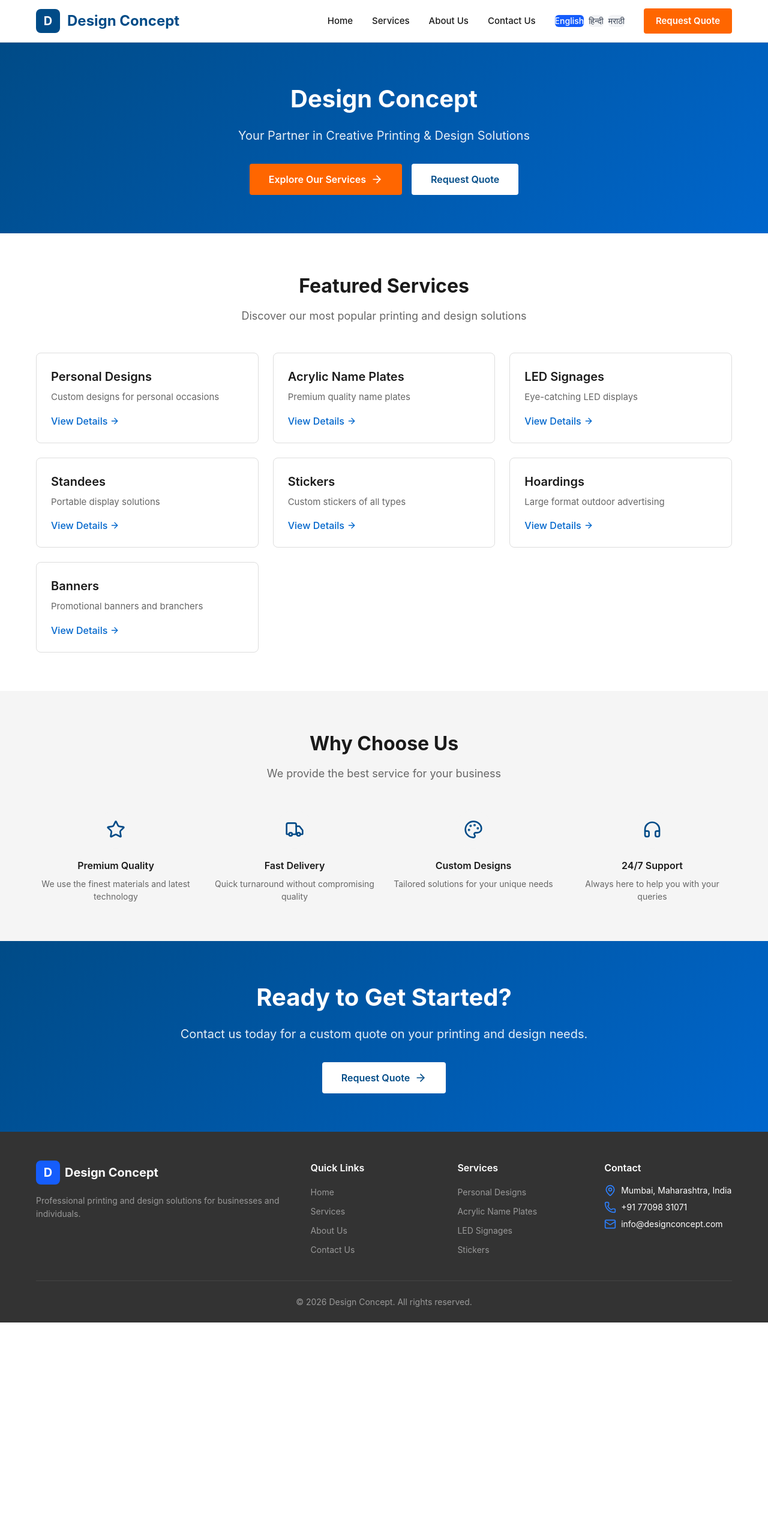
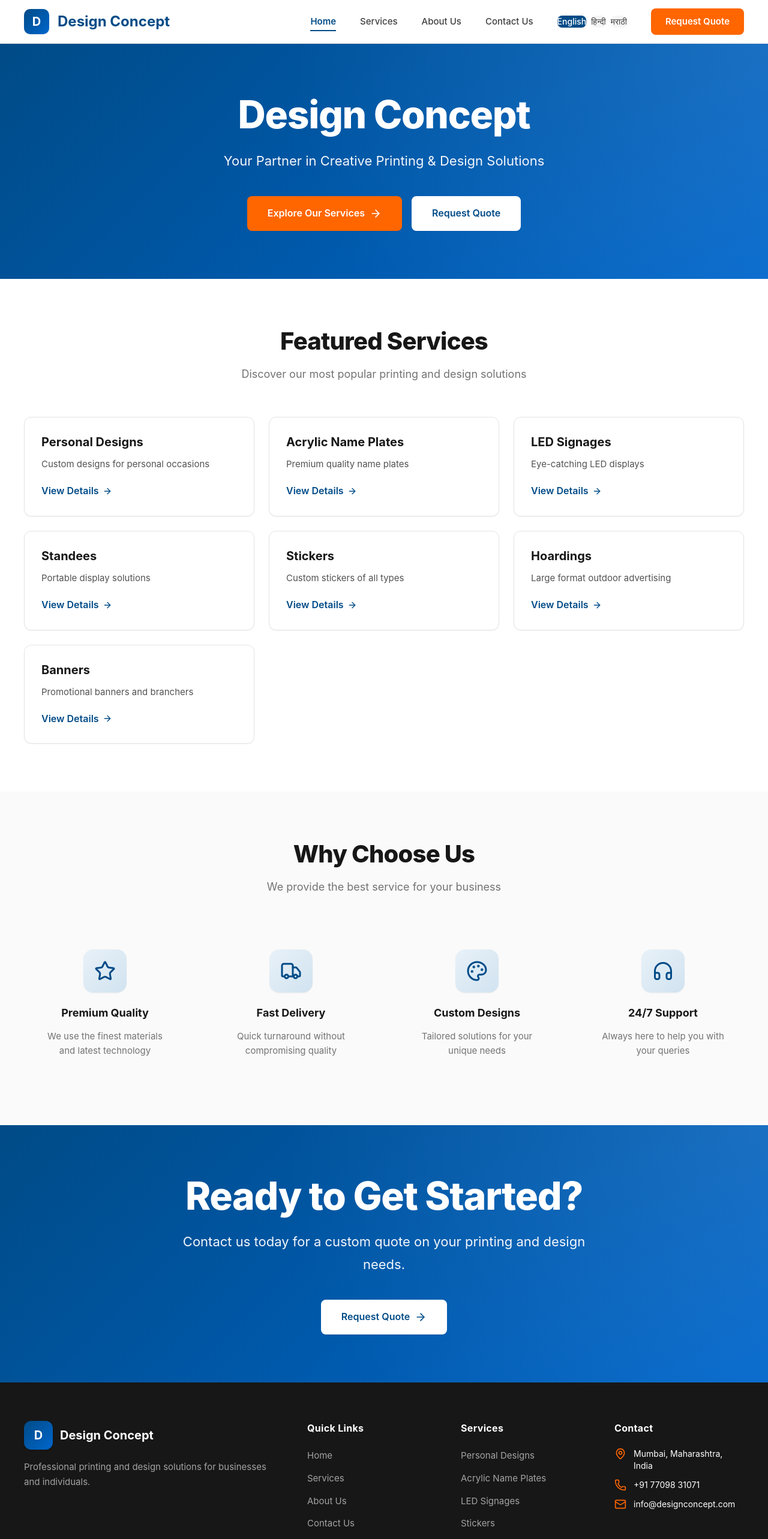
Before and after one commit to mujammil-2233/Design_web_project, a Next.js app in the folder website/: page /en/home in a window 1280 px wide. Shown: the top 2566 px of the page at 60% size. Before the commit the page ends 2205 px from the top, so only its background shows below. Built offline with nearby package versions, Linux system fonts and the light colour scheme.

Commit message:
Modernize UI design

```diff
--- a/website/app/globals.css
+++ b/website/app/globals.css
@@ -1,28 +1,63 @@
 @import "tailwindcss";
 
 :root {
-  /* Vistaprint-inspired colors */
+  /* Modern minimal color palette - Vistaprint inspired */
   --vp-blue: #004B87;
   --vp-blue-dark: #003366;
   --vp-blue-light: #0066CC;
+  --vp-blue-50: #E8F1F8;
+  --vp-blue-100: #D1E3F0;
   --vp-orange: #FF6600;
   --vp-orange-dark: #E55C00;
-  --vp-gray: #F5F5F5;
-  --vp-gray-dark: #333333;
+  --vp-orange-light: #FF8533;
+  --vp-gray-50: #FAFAFA;
+  --vp-gray-100: #F5F5F5;
+  --vp-gray-200: #E5E5E5;
+  --vp-gray-300: #D4D4D4;
+  --vp-gray-400: #A3A3A3;
+  --vp-gray-500: #737373;
+  --vp-gray-600: #525252;
+  --vp-gray-700: #404040;
+  --vp-gray-800: #262626;
+  --vp-gray-900: #171717;
   --vp-text: #1A1A1A;
-  --vp-border: #DDDDDD;
+  --vp-border: #E5E5E5;
+  --vp-white: #FFFFFF;
+
+  /* Shadows */
+  --shadow-sm: 0 1px 2px 0 rgba(0, 0, 0, 0.05);
+  --shadow-md: 0 4px 6px -1px rgba(0, 0, 0, 0.1), 0 2px 4px -2px rgba(0, 0, 0, 0.1);
+  --shadow-lg: 0 10px 15px -3px rgba(0, 0, 0, 0.1), 0 4px 6px -4px rgba(0, 0, 0, 0.1);
+  --shadow-xl: 0 20px 25px -5px rgba(0, 0, 0, 0.1), 0 8px 10px -6px rgba(0, 0, 0, 0.1);
+
+  /* Transitions */
+  --transition-fast: 150ms cubic-bezier(0.4, 0, 0.2, 1);
+  --transition-base: 200ms cubic-bezier(0.4, 0, 0.2, 1);
+  --transition-slow: 300ms cubic-bezier(0.4, 0, 0.2, 1);
 }
 
 @theme inline {
   --color-vp-blue: var(--vp-blue);
   --color-vp-blue-dark: var(--vp-blue-dark);
   --color-vp-blue-light: var(--vp-blue-light);
+  --color-vp-blue-50: var(--vp-blue-50);
+  --color-vp-blue-100: var(--vp-blue-100);
   --color-vp-orange: var(--vp-orange);
   --color-vp-orange-dark: var(--vp-orange-dark);
-  --color-vp-gray: var(--vp-gray);
-  --color-vp-gray-dark: var(--vp-gray-dark);
+  --color-vp-orange-light: var(--vp-orange-light);
+  --color-vp-gray-50: var(--vp-gray-50);
+  --color-vp-gray-100: var(--vp-gray-100);
+  --color-vp-gray-200: var(--vp-gray-200);
+  --color-vp-gray-300: var(--vp-gray-300);
+  --color-vp-gray-400: var(--vp-gray-400);
+  --color-vp-gray-500: var(--vp-gray-500);
+  --color-vp-gray-600: var(--vp-gray-600);
+  --color-vp-gray-700: var(--vp-gray-700);
+  --color-vp-gray-800: var(--vp-gray-800);
+  --color-vp-gray-900: var(--vp-gray-900);
   --color-vp-text: var(--vp-text);
   --color-vp-border: var(--vp-border);
+  --color-vp-white: var(--vp-white);
 }
 
 * {
@@ -37,134 +72,245 @@ html {
 }
 
 body {
-  font-family: -apple-system, BlinkMacSystemFont, 'Segoe UI', 'Roboto', 'Helvetica Neue', Arial, sans-serif;
-  color: var(--vp-text);
-  background: white;
-  line-height: 1.5;
+  font-family: 'Inter', -apple-system, BlinkMacSystemFont, 'Segoe UI', 'Roboto', 'Helvetica Neue', Arial, sans-serif;
+  color: var(--vp-gray-900);
+  background: var(--vp-white);
+  line-height: 1.6;
   -webkit-font-smoothing: antialiased;
   -moz-osx-font-smoothing: grayscale;
 }
 
-/* Container - Vistaprint style */
+/* Container - Modern minimal */
 .container {
-  max-width: 1200px;
+  max-width: 1280px;
   margin: 0 auto;
-  padding: 0 20px;
+  padding: 0 24px;
 }
 
-/* Header - Vistaprint style */
+@media (min-width: 640px) {
+  .container {
+    padding: 0 32px;
+  }
+}
+
+@media (min-width: 1024px) {
+  .container {
+    padding: 0 40px;
+  }
+}
+
+/* Header - Modern minimal with glass effect */
 .header {
-  background: white;
+  background: rgba(255, 255, 255, 0.95);
+  backdrop-filter: blur(10px);
+  -webkit-backdrop-filter: blur(10px);
   border-bottom: 1px solid var(--vp-border);
   position: sticky;
   top: 0;
   z-index: 100;
+  transition: box-shadow var(--transition-base);
+}
+
+.header.scrolled {
+  box-shadow: var(--shadow-md);
 }
 
 .header-nav {
   display: flex;
   align-items: center;
   justify-content: space-between;
-  height: 70px;
+  height: 72px;
   gap: 2rem;
 }
 
 .header-logo {
   display: flex;
   align-items: center;
-  gap: 0.75rem;
+  gap: 0.875rem;
   font-size: 1.5rem;
   font-weight: 700;
   color: var(--vp-blue);
   text-decoration: none;
+  transition: opacity var(--transition-base);
+}
+
+.header-logo:hover {
+  opacity: 0.9;
 }
 
 .header-logo-icon {
-  width: 40px;
-  height: 40px;
-  background: var(--vp-blue);
+  width: 42px;
+  height: 42px;
+  background: linear-gradient(135deg, var(--vp-blue) 0%, var(--vp-blue-light) 100%);
   color: white;
-  border-radius: 8px;
+  border-radius: 10px;
   display: flex;
   align-items: center;
   justify-content: center;
   font-weight: 700;
   font-size: 1.25rem;
+  box-shadow: var(--shadow-sm);
+  transition: transform var(--transition-base), box-shadow var(--transition-base);
+}
+
+.header-logo:hover .header-logo-icon {
+  transform: translateY(-2px);
+  box-shadow: var(--shadow-md);
 }
 
 .header-menu {
   display: flex;
   align-items: center;
-  gap: 2rem;
+  gap: 2.5rem;
 }
 
 .header-menu a {
-  color: var(--vp-text);
+  color: var(--vp-gray-700);
   text-decoration: none;
   font-weight: 500;
   font-size: 0.9375rem;
-  transition: color 0.2s;
+  transition: color var(--transition-base);
+  position: relative;
+}
+
+.header-menu a::after {
+  content: '';
+  position: absolute;
+  bottom: -4px;
+  left: 0;
+  width: 0;
+  height: 2px;
+  background: var(--vp-blue);
+  transition: width var(--transition-base);
 }
 
 .header-menu a:hover {
-  color: var(--vp-blue-light);
+  color: var(--vp-blue);
+}
+
+.header-menu a:hover::after {
+  width: 100%;
+}
+
+.header-menu a.active-nav {
+  color: var(--vp-blue);
+  font-weight: 600;
+}
+
+.header-menu a.active-nav::after {
+  width: 100%;
 }
 
 .header-cta {
   background: var(--vp-orange);
   color: white !important;
-  padding: 0.625rem 1.25rem;
-  border-radius: 4px;
+  padding: 0.625rem 1.5rem;
+  border-radius: 8px;
   font-weight: 600 !important;
+  box-shadow: var(--shadow-sm);
+  transition: all var(--transition-base);
 }
 
 .header-cta:hover {
   background: var(--vp-orange-dark);
+  box-shadow: var(--shadow-md);
+  transform: translateY(-1px);
 }
 
-/* Hero Section */
+.header-cta::after {
+  display: none;
+}
+
+/* Hero Section - Modern with gradient */
 .hero {
   background: linear-gradient(135deg, var(--vp-blue) 0%, var(--vp-blue-light) 100%);
   color: white;
-  padding: 4rem 0;
+  padding: 5rem 0;
+  position: relative;
+  overflow: hidden;
+}
+
+.hero::before {
+  content: '';
+  position: absolute;
+  top: 0;
+  right: 0;
+  width: 100%;
+  height: 100%;
+  background: radial-gradient(circle at top right, rgba(255, 255, 255, 0.1) 0%, transparent 60%);
+  pointer-events: none;
 }
 
 .hero-content {
-  max-width: 800px;
+  max-width: 900px;
   margin: 0 auto;
   text-align: center;
+  position: relative;
+  z-index: 1;
 }
 
 .hero-title {
-  font-size: 2.5rem;
-  font-weight: 700;
-  margin-bottom: 1rem;
+  font-size: 3rem;
+  font-weight: 800;
+  margin-bottom: 1.25rem;
+  line-height: 1.2;
+  letter-spacing: -0.02em;
+}
+
+@media (min-width: 768px) {
+  .hero-title {
+    font-size: 3.5rem;
+  }
+}
+
+@media (min-width: 1024px) {
+  .hero-title {
+    font-size: 4rem;
+  }
 }
 
 .hero-subtitle {
   font-size: 1.25rem;
-  opacity: 0.9;
-  margin-bottom: 2rem;
+  opacity: 0.95;
+  margin-bottom: 2.5rem;
+  font-weight: 400;
+  line-height: 1.7;
+  max-width: 700px;
+  margin-left: auto;
+  margin-right: auto;
+}
+
+@media (min-width: 768px) {
+  .hero-subtitle {
+    font-size: 1.375rem;
+  }
 }
 
 .hero-buttons {
   display: flex;
   gap: 1rem;
   justify-content: center;
+  flex-wrap: wrap;
 }
 
 .btn {
   padding: 0.875rem 2rem;
-  border-radius: 4px;
+  border-radius: 8px;
   font-weight: 600;
   font-size: 1rem;
   text-decoration: none;
   display: inline-flex;
   align-items: center;
+  justify-content: center;
   gap: 0.5rem;
-  transition: all 0.2s;
+  transition: all var(--transition-base);
   cursor: pointer;
-  border: none;
+  border: 2px solid transparent;
+  box-shadow: var(--shadow-sm);
+}
+
+.btn:active {
+  transform: scale(0.98);
 }
 
 .btn-primary {
@@ -174,41 +320,58 @@ body {
 
 .btn-primary:hover {
   background: var(--vp-orange-dark);
+  box-shadow: var(--shadow-md);
+  transform: translateY(-2px);
 }
 
 .btn-secondary {
   background: white;
   color: var(--vp-blue);
+  border-color: white;
 }
 
 .btn-secondary:hover {
-  background: var(--vp-gray);
+  background: var(--vp-blue-50);
+  box-shadow: var(--shadow-md);
+  transform: translateY(-2px);
 }
 
-/* Section */
+/* Section - Modern spacing */
 .section {
-  padding: 4rem 0;
+  padding: 5rem 0;
 }
 
 .section-gray {
-  background: var(--vp-gray);
+  background: var(--vp-gray-50);
 }
 
 .section-title {
-  font-size: 2rem;
-  font-weight: 700;
+  font-size: 2.25rem;
+  font-weight: 800;
   text-align: center;
-  margin-bottom: 0.75rem;
+  margin-bottom: 1rem;
+  letter-spacing: -0.02em;
+  line-height: 1.2;
+}
+
+@media (min-width: 768px) {
+  .section-title {
+    font-size: 2.5rem;
+  }
 }
 
 .section-subtitle {
   text-align: center;
-  color: #666;
+  color: var(--vp-gray-500);
   font-size: 1.125rem;
-  margin-bottom: 3rem;
+  margin-bottom: 3.5rem;
+  line-height: 1.7;
+  max-width: 700px;
+  margin-left: auto;
+  margin-right: auto;
 }
 
-/* Grid */
+/* Grid - Modern */
 .grid {
   display: grid;
   gap: 1.5rem;
@@ -224,50 +387,65 @@ body {
   }
 }
 
-/* Card */
+/* Card - Modern minimal with subtle shadows */
 .card {
   background: white;
-  border: 1px solid var(--vp-border);
-  border-radius: 8px;
-  padding: 1.5rem;
-  transition: all 0.3s;
+  border: 1px solid var(--vp-gray-200);
+  border-radius: 12px;
+  padding: 1.75rem;
+  transition: all var(--transition-slow);
+  box-shadow: var(--shadow-sm);
 }
 
 .card:hover {
-  box-shadow: 0 4px 12px rgba(0, 0, 0, 0.1);
-  border-color: var(--vp-blue-light);
+  box-shadow: var(--shadow-lg);
+  border-color: var(--vp-blue-100);
+  transform: translateY(-4px);
 }
 
 .card-title {
   font-size: 1.25rem;
-  font-weight: 600;
-  margin-bottom: 0.5rem;
+  font-weight: 700;
+  margin-bottom: 0.75rem;
+  color: var(--vp-gray-900);
+  line-height: 1.3;
 }
 
 .card-description {
-  color: #666;
+  color: var(--vp-gray-600);
   font-size: 0.9375rem;
-  margin-bottom: 1rem;
+  margin-bottom: 1.25rem;
+  line-height: 1.6;
 }
 
 .card-link {
-  color: var(--vp-blue-light);
+  color: var(--vp-blue);
   text-decoration: none;
-  font-weight: 500;
+  font-weight: 600;
   display: inline-flex;
   align-items: center;
-  gap: 0.25rem;
+  gap: 0.375rem;
+  transition: all var(--transition-base);
 }
 
 .card-link:hover {
-  text-decoration: underline;
+  color: var(--vp-blue-light);
+  gap: 0.5rem;
 }
 
-/* Features */
+.card-link svg {
+  transition: transform var(--transition-base);
+}
+
+.card-link:hover svg {
+  transform: translateX(4px);
+}
+
+/* Features - Modern grid */
 .features {
   display: grid;
   grid-template-columns: repeat(1, 1fr);
-  gap: 2rem;
+  gap: 2.5rem;
 }
 
 @media (min-width: 768px) {
@@ -278,47 +456,64 @@ body {
 
 .feature {
   text-align: center;
+  padding: 2rem 1.5rem;
+  border-radius: 12px;
+  transition: all var(--transition-slow);
+}
+
+.feature:hover {
+  background: var(--vp-gray-50);
 }
 
 .feature-icon {
-  width: 64px;
-  height: 64px;
-  margin: 0 auto 1rem;
-  background: var(--vp-gray);
-  border-radius: 50%;
+  width: 72px;
+  height: 72px;
+  margin: 0 auto 1.25rem;
+  background: linear-gradient(135deg, var(--vp-blue-50) 0%, var(--vp-blue-100) 100%);
+  border-radius: 16px;
   display: flex;
   align-items: center;
   justify-content: center;
+  transition: all var(--transition-base);
+  box-shadow: var(--shadow-sm);
+}
+
+.feature:hover .feature-icon {
+  transform: scale(1.05);
+  box-shadow: var(--shadow-md);
 }
 
 .feature-icon svg {
-  width: 32px;
-  height: 32px;
+  width: 36px;
+  height: 36px;
   color: var(--vp-blue);
 }
 
 .feature-title {
-  font-weight: 600;
-  margin-bottom: 0.5rem;
+  font-weight: 700;
+  margin-bottom: 0.75rem;
+  font-size: 1.125rem;
+  color: var(--vp-gray-900);
 }
 
 .feature-description {
-  color: #666;
-  font-size: 0.875rem;
+  color: var(--vp-gray-500);
+  font-size: 0.9375rem;
+  line-height: 1.6;
 }
 
-/* Footer */
+/* Footer - Modern dark theme */
 .footer {
-  background: var(--vp-gray-dark);
+  background: var(--vp-gray-900);
   color: white;
-  padding: 3rem 0 1.5rem;
+  padding: 4rem 0 2rem;
 }
 
 .footer-grid {
   display: grid;
   grid-template-columns: repeat(1, 1fr);
-  gap: 2rem;
-  margin-bottom: 2rem;
+  gap: 2.5rem;
+  margin-bottom: 3rem;
 }
 
 @media (min-width: 768px) {
@@ -332,21 +527,24 @@ body {
 }
 
 .footer-title {
-  font-size: 1.25rem;
-  font-weight: 700;
-  margin-bottom: 0.5rem;
+  font-size: 1.375rem;
+  font-weight: 800;
+  margin-bottom: 0.75rem;
+  letter-spacing: -0.01em;
 }
 
 .footer-text {
-  color: #999;
-  font-size: 0.875rem;
-  line-height: 1.6;
+  color: var(--vp-gray-400);
+  font-size: 0.9375rem;
+  line-height: 1.7;
 }
 
 .footer-heading {
-  font-weight: 600;
-  margin-bottom: 1rem;
+  font-weight: 700;
+  margin-bottom: 1.25rem;
   color: white;
+  font-size: 1rem;
+  letter-spacing: 0.02em;
 }
 
 .footer-links {
@@ -354,36 +552,41 @@ body {
 }
 
 .footer-links li {
-  margin-bottom: 0.5rem;
+  margin-bottom: 0.75rem;
 }
 
 .footer-links a {
-  color: #999;
+  color: var(--vp-gray-400);
   text-decoration: none;
-  font-size: 0.875rem;
-  transition: color 0.2s;
+  font-size: 0.9375rem;
+  transition: all var(--transition-base);
+  display: inline-block;
 }
 
 .footer-links a:hover {
   color: white;
+  transform: translateX(4px);
 }
 
 .footer-bottom {
-  border-top: 1px solid #444;
-  padding-top: 1.5rem;
+  border-top: 1px solid var(--vp-gray-700);
+  padding-top: 2rem;
   text-align: center;
-  color: #999;
+  color: var(--vp-gray-400);
   font-size: 0.875rem;
 }
 
-/* Filter Bar */
+/* Filter Bar - Modern sticky */
 .filter-bar {
-  background: white;
+  background: rgba(255, 255, 255, 0.95);
+  backdrop-filter: blur(10px);
+  -webkit-backdrop-filter: blur(10px);
   border-bottom: 1px solid var(--vp-border);
-  padding: 1rem 0;
+  padding: 1.25rem 0;
   position: sticky;
-  top: 70px;
+  top: 72px;
   z-index: 50;
+  box-shadow: var(--shadow-sm);
 }
 
 .filter-list {
@@ -391,6 +594,7 @@ body {
   gap: 0.75rem;
   overflow-x: auto;
   scrollbar-width: none;
+  -ms-overflow-style: none;
 }
 
 .filter-list::-webkit-scrollbar {
@@ -398,59 +602,77 @@ body {
 }
 
 .filter-btn {
-  padding: 0.5rem 1rem;
-  border: 1px solid var(--vp-border);
+  padding: 0.625rem 1.25rem;
+  border: 1.5px solid var(--vp-gray-200);
   background: white;
-  border-radius: 20px;
+  border-radius: 24px;
   font-size: 0.875rem;
   font-weight: 500;
   white-space: nowrap;
   cursor: pointer;
-  transition: all 0.2s;
+  transition: all var(--transition-base);
+  color: var(--vp-gray-700);
 }
 
 .filter-btn:hover {
   border-color: var(--vp-blue);
+  color: var(--vp-blue);
+  background: var(--vp-blue-50);
 }
 
 .filter-btn.active {
   background: var(--vp-blue);
   color: white;
   border-color: var(--vp-blue);
+  box-shadow: var(--shadow-sm);
 }
 
-/* Form */
+/* Form - Modern inputs */
 .form-group {
-  margin-bottom: 1.5rem;
+  margin-bottom: 1.75rem;
 }
 
 .form-label {
   display: block;
-  font-weight: 500;
-  margin-bottom: 0.5rem;
+  font-weight: 600;
+  margin-bottom: 0.625rem;
+  color: var(--vp-gray-800);
+  font-size: 0.9375rem;
 }
 
 .form-input {
   width: 100%;
-  padding: 0.75rem;
-  border: 1px solid var(--vp-border);
-  border-radius: 4px;
+  padding: 0.875rem 1rem;
+  border: 1.5px solid var(--vp-gray-200);
+  border-radius: 8px;
   font-size: 1rem;
-  transition: border-color 0.2s;
+  transition: all var(--transition-base);
+  background: white;
+  color: var(--vp-gray-900);
+}
+
+.form-input::placeholder {
+  color: var(--vp-gray-400);
+}
+
+.form-input:hover {
+  border-color: var(--vp-gray-300);
 }
 
 .form-input:focus {
   outline: none;
   border-color: var(--vp-blue);
+  box-shadow: 0 0 0 3px var(--vp-blue-50);
 }
 
 .form-error {
-  color: var(--vp-orange-dark);
+  color: var(--vp-orange);
   font-size: 0.875rem;
-  margin-top: 0.25rem;
+  margin-top: 0.375rem;
+  font-weight: 500;
 }
 
-/* Loading */
+/* Loading - Modern spinner */
 .loading {
   display: flex;
   align-items: center;
@@ -459,14 +681,75 @@ body {
 }
 
 .spinner {
-  width: 40px;
-  height: 40px;
-  border: 4px solid var(--vp-gray);
+  width: 48px;
+  height: 48px;
+  border: 3px solid var(--vp-gray-200);
   border-top-color: var(--vp-blue);
   border-radius: 50%;
-  animation: spin 1s linear infinite;
+  animation: spin 0.8s linear infinite;
 }
 
 @keyframes spin {
-  to { transform: rotate(360deg); }
+  to {
+    transform: rotate(360deg);
+  }
 }
+
+/* Utility Animations */
+@keyframes fadeIn {
+  from {
+    opacity: 0;
+    transform: translateY(20px);
+  }
+  to {
+    opacity: 1;
+    transform: translateY(0);
+  }
+}
+
+@keyframes fadeInUp {
+  from {
+    opacity: 0;
+    transform: translateY(30px);
+  }
+  to {
+    opacity: 1;
+    transform: translateY(0);
+  }
+}
+
+@keyframes slideInRight {
+  from {
+    opacity: 0;
+    transform: translateX(-20px);
+  }
+  to {
+    opacity: 1;
+    transform: translateX(0);
+  }
+}
+
+@keyframes pulse {
+  0%, 100% {
+    opacity: 1;
+  }
+  50% {
+    opacity: 0.5;
+  }
+}
+
+.animate-fade-in {
+  animation: fadeIn 0.6s ease-out;
+}
+
+.animate-fade-in-up {
+  animation: fadeInUp 0.7s ease-out;
+}
+
+.animate-slide-in-right {
+  animation: slideInRight 0.5s ease-out;
+}
+
+.animate-pulse {
+  animation: pulse 2s cubic-bezier(0.4, 0, 0.6, 1) infinite;
+}
--- a/website/components/Footer.tsx
+++ b/website/components/Footer.tsx
@@ -24,8 +24,8 @@ export default function Footer({ locale }: FooterProps) {
           {/* Brand */}
           <div>
             <div className="footer-brand">
-              <div className="flex items-center gap-2 mb-4">
-                <div className="w-10 h-10 bg-blue-600 rounded-lg flex items-center justify-center">
+              <div className="flex items-center gap-3 mb-4">
+                <div className="w-12 h-12 bg-gradient-to-br from-vp-blue to-vp-blue-light rounded-xl flex items-center justify-center shadow-sm">
                   <span className="text-white font-bold text-xl">D</span>
                 </div>
                 <span className="text-xl font-bold">Design Concept</span>
@@ -65,16 +65,16 @@ export default function Footer({ locale }: FooterProps) {
           <div>
             <h4 className="footer-heading">{t('footer.contact')}</h4>
             <ul className="footer-links space-y-3">
-              <li className="flex items-start gap-2">
-                <MapPin className="w-5 h-5 text-blue-500 mt-0.5" />
+              <li className="flex items-start gap-3">
+                <MapPin className="w-5 h-5 text-vp-orange mt-0.5 flex-shrink-0" />
                 <span className="text-sm">Mumbai, Maharashtra, India</span>
               </li>
-              <li className="flex items-center gap-2">
-                <Phone className="w-5 h-5 text-blue-500" />
+              <li className="flex items-center gap-3">
+                <Phone className="w-5 h-5 text-vp-orange flex-shrink-0" />
                 <span className="text-sm">+91 77098 31071</span>
               </li>
-              <li className="flex items-center gap-2">
-                <Mail className="w-5 h-5 text-blue-500" />
+              <li className="flex items-center gap-3">
+                <Mail className="w-5 h-5 text-vp-orange flex-shrink-0" />
                 <span className="text-sm">info@designconcept.com</span>
               </li>
             </ul>
--- a/website/components/Header.tsx
+++ b/website/components/Header.tsx
@@ -45,7 +45,7 @@ export default function Header() {
             <Link
               key={item.href}
               href={`/${currentLocale}${item.href}`}
-              className={pathname.includes(item.href) ? 'text-blue-600' : ''}
+              className={pathname.includes(item.href) ? 'active-nav' : ''}
             >
               {item.label}
             </Link>
@@ -57,10 +57,10 @@ export default function Header() {
               <button
                 key={locale}
                 onClick={() => changeLanguage(locale)}
-                className={`px-3 py-1.5 rounded-md text-sm font-medium transition-colors ${
+                className={`px-3 py-1.5 rounded-lg text-sm font-medium transition-all duration-200 ${
                   locale === currentLocale
-                    ? 'bg-blue-600 text-white'
-                    : 'bg-gray-100 text-gray-700 hover:bg-gray-200'
+                    ? 'bg-vp-blue text-white shadow-sm'
+                    : 'bg-vp-gray-100 text-vp-gray-700 hover:bg-vp-gray-200'
                 }`}
               >
                 {localeNames[locale]}
@@ -77,7 +77,8 @@ export default function Header() {
         {/* Mobile Menu Button */}
         <button
           onClick={() => setMobileMenuOpen(!mobileMenuOpen)}
-          className="md:hidden p-2"
+          className="md:hidden p-2 rounded-lg hover:bg-vp-gray-100 transition-colors"
+          aria-label="Toggle menu"
         >
           {mobileMenuOpen ? <X className="w-6 h-6" /> : <Menu className="w-6 h-6" />}
         </button>
@@ -85,7 +86,7 @@ export default function Header() {
 
       {/* Mobile Menu */}
       {mobileMenuOpen && (
-        <div className="md:hidden border-t border-gray-200 bg-white">
+        <div className="md:hidden border-t border-vp-gray-200 bg-white animate-fade-in">
           <div className="container py-4">
             <div className="flex flex-col gap-4">
               {navItems.map((item) => (
@@ -93,7 +94,11 @@ export default function Header() {
                   key={item.href}
                   href={`/${currentLocale}${item.href}`}
                   onClick={() => setMobileMenuOpen(false)}
-                  className={pathname.includes(item.href) ? 'text-blue-600 font-medium' : ''}
+                  className={`px-4 py-2 rounded-lg transition-colors ${
+                    pathname.includes(item.href)
+                      ? 'bg-vp-blue-50 text-vp-blue font-semibold'
+                      : 'hover:bg-vp-gray-50'
+                  }`}
                 >
                   {item.label}
                 </Link>
@@ -102,15 +107,15 @@ export default function Header() {
               <Link
                 href={`/${currentLocale}/enquiry`}
                 onClick={() => setMobileMenuOpen(false)}
-                className="header-cta text-center"
+                className="header-cta text-center mx-4"
               >
                 {t('common.enquiry')}
               </Link>
 
               {/* Mobile Language Selector */}
-              <div className="pt-4 border-t border-gray-200">
-                <p className="text-xs text-gray-500 mb-3">Select Language / भाषा चुनें / भाषा निवडा</p>
-                <div className="flex gap-2 flex-wrap">
+              <div className="pt-4 border-t border-vp-gray-200 mt-2">
+                <p className="text-xs text-vp-gray-500 mb-3 font-medium">Select Language / भाषा चुनें / भाषा निवडा</p>
+                <div className="flex gap-2 flex-wrap px-4">
                   {locales.map((locale) => (
                     <button
                       key={locale}
@@ -118,10 +123,10 @@ export default function Header() {
                         changeLanguage(locale);
                         setMobileMenuOpen(false);
                       }}
-                      className={`px-4 py-2 rounded-md text-sm font-medium transition-colors ${
+                      className={`px-4 py-2 rounded-lg text-sm font-medium transition-all duration-200 ${
                         locale === currentLocale
-                          ? 'bg-blue-600 text-white'
-                          : 'bg-gray-100 text-gray-700'
+                          ? 'bg-vp-blue text-white shadow-sm'
+                          : 'bg-vp-gray-100 text-vp-gray-700 hover:bg-vp-gray-200'
                       }`}
                     >
                       {localeNames[locale]}
```
